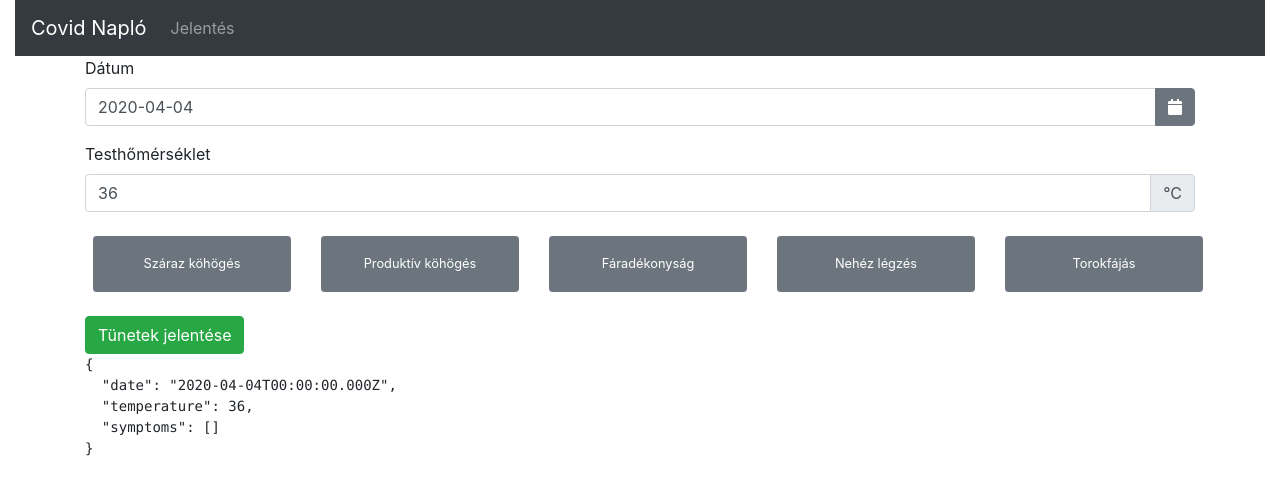
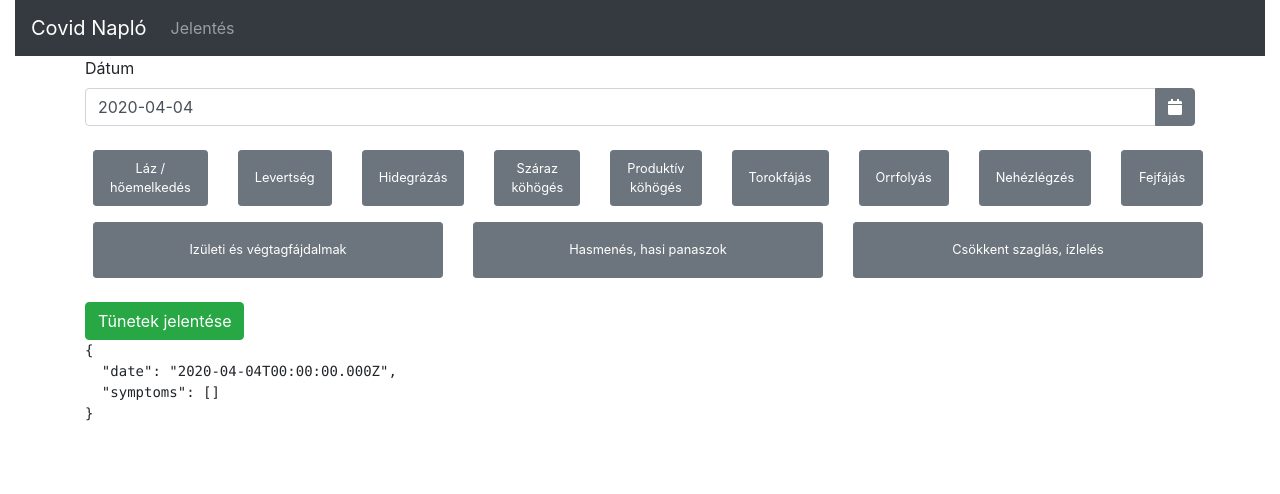
Before and after one commit to vhermecz/covid-diary, an Angular app in the folder frontend/: page /report in a window 1280 px wide. Shown: the top 494 px of the page. Built offline with nearby package versions, Linux system fonts and the light colour scheme.

Commit message:
Remove temperature control

```diff
--- a/frontend/src/app/report-form/report-form.component.html
+++ b/frontend/src/app/report-form/report-form.component.html
@@ -25,28 +25,6 @@
         </div>
 
         <div class="form-group">
-            <label for="temperature">Testhőmérséklet</label>
-            <div class="input-group">
-                <input
-                    class="form-control"
-                    id="temperature"
-                    name="temperature"
-                    [(ngModel)]="model.temperature"
-                    type="number"
-                    step="0.1"
-                    min="35.0"
-                    max="43.0"
-                    required
-                />
-                <div class="input-group-append">
-                    <span class="input-group-text">
-                        &deg;C
-                    </span>
-                </div>
-            </div>
-        </div>
-
-        <div class="form-group">
             <div class="row">
                 <div *ngFor="let symptom of symptoms" class="col">
                     <button
--- a/frontend/src/app/report-form/report-form.component.ts
+++ b/frontend/src/app/report-form/report-form.component.ts
@@ -11,22 +11,19 @@ import { Report } from '../report';
 export class ReportFormComponent implements OnInit {
 
   symptoms = [
-    {
-      id: "dry-cough", hu: "Száraz köhögés"
-    },
-    {
-      id: "wet-cough", hu: "Produktív köhögés"
-    },
-    {
-      id: "fatigue", hu: "Fáradékonyság"
-    },
-    {
-      id: "dyspnoea", hu: "Nehéz légzés"
-    },
-    {
-      id: "soar-throat", hu: "Torokfájás"
-    },
-  ];
+    { id: "fever", hu: "Láz / hőemelkedés" },
+    { id: "fatigue", hu: "Levertség" },
+    { id: "shivers", hu: "Hidegrázás" },
+    { id: "dry-cough", hu: "Száraz köhögés" },
+    { id: "wet-cough", hu: "Produktív köhögés" },
+    { id: "sore-throat", hu: "Torokfájás" },
+    { id: "runny-nose", hu: "Orrfolyás" },
+    { id: "dyspnoea", hu: "Nehézlégzés" },
+    { id: "headache", hu: "Fejfájás" },
+    { id: "joint-pains", hu: "Izületi és végtagfájdalmak" },
+    { id: "diarrhoea", hu: "Hasmenés, hasi panaszok" },
+    { id: "lack-of-smell", hu: "Csökkent szaglás, ízlelés    " },
+  ]
 
   date: NgbDateStruct;
   model = Report.usingDefaults();
--- a/frontend/src/app/report.ts
+++ b/frontend/src/app/report.ts
@@ -1,15 +1,13 @@
 export class Report {
   constructor(
     public date: Date,
-    public temperature: number,
     public symptoms: string[]
   ) {
-    this.temperature = temperature;
   }
 
   static usingDefaults(): Report {
     const now = new Date();
     const today = new Date(now.getFullYear(), now.getMonth(), now.getDate());
-    return new Report(today, 36.0, []);
+    return new Report(today, []);
   }
 }
```
